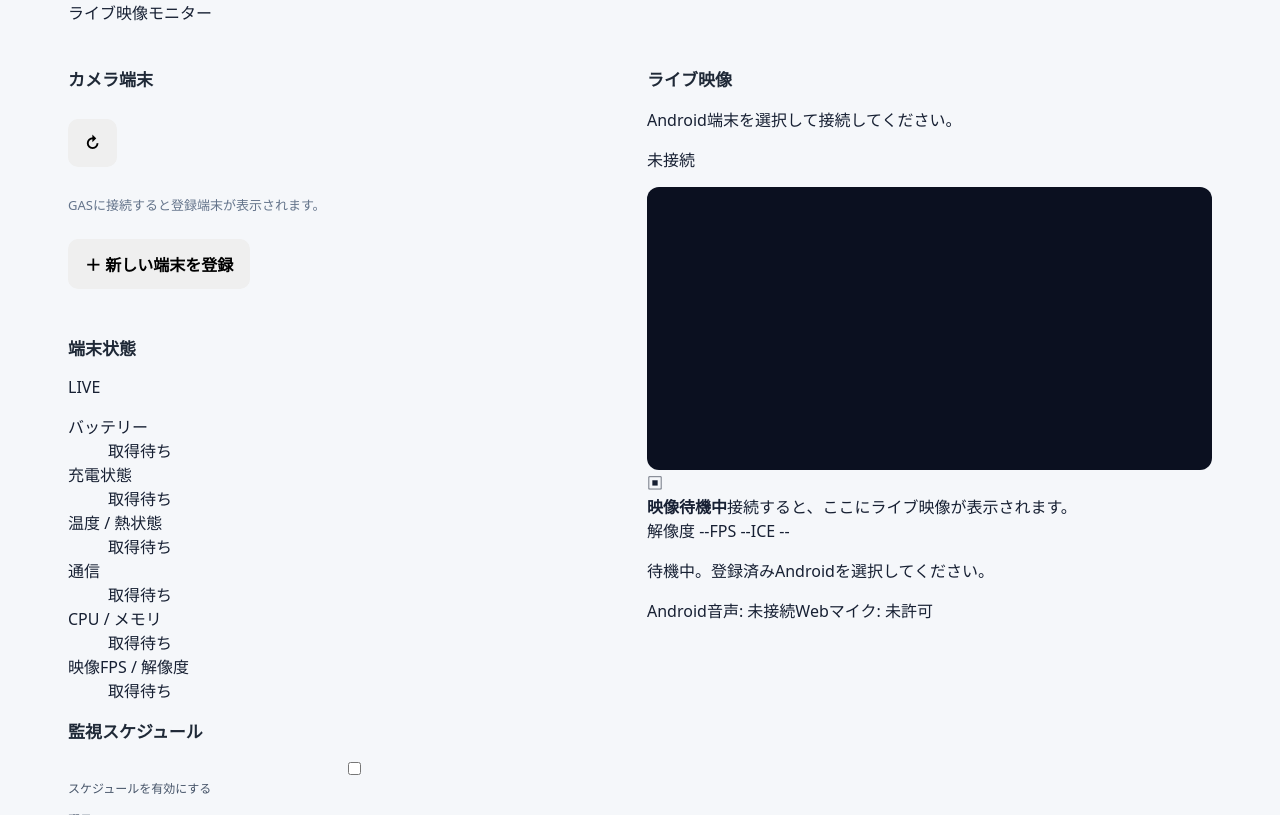
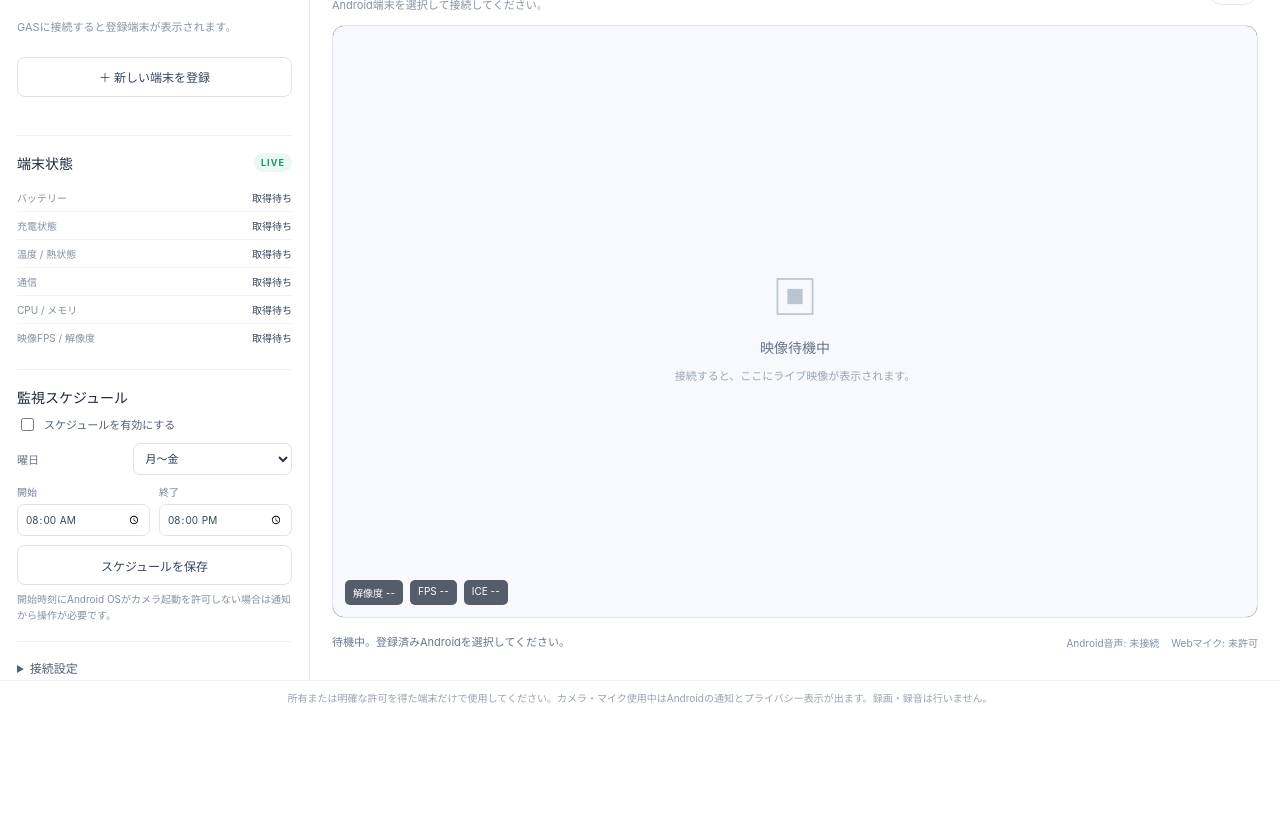
Before and after one commit to a09848281-prog/web-rtc-, a plain HTML site: page web/index.html in a window 1280 px wide. Shown: the part 120-935 px from the top of the page. After the commit the page ends 836 px from the top, so only its background shows below. Drawn offline with Linux system fonts and the light colour scheme.

Commit message:
Create spacious white camera viewer layout

```diff
--- a/web/style.css
+++ b/web/style.css
@@ -1,37 +1,39 @@
-:root{color-scheme:light;font-family:system-ui,-apple-system,"Noto Sans JP",sans-serif;background:#f5f7fa;color:#172033}
+:root{font-family:-apple-system,BlinkMacSystemFont,"Segoe UI","Noto Sans JP",sans-serif;color:#172033;background:#fff;font-synthesis:none;text-rendering:optimizeLegibility}
 *{box-sizing:border-box}
-body{margin:0;max-width:1180px;padding:24px 18px 42px;margin-inline:auto}
-header{display:flex;align-items:center;justify-content:space-between;gap:16px;margin:10px 0 26px}
-.eyebrow{font-size:10px;letter-spacing:.18em;color:#64748b;font-weight:800;margin:0 0 6px}
-h1{font-size:28px;margin:0;color:#111827}
-h2{font-size:17px;margin:0 0 16px;color:#1f2937}
-.sub,.hint,footer{color:#64748b;font-size:13px;line-height:1.7}
-.pill{border:1px solid #d7dee8;border-radius:99px;padding:8px 12px;color:#475569;font-size:12px;background:#fff}
-.panel{background:#fff;border:1px solid #e2e8f0;border-radius:16px;padding:20px;margin:14px 0;box-shadow:0 5px 18px #0f172a0a}
-label{display:block;font-size:12px;color:#475569;margin:13px 0 7px}
-input{width:100%;background:#fff;color:#172033;border:1px solid #cbd5e1;border-radius:10px;padding:13px;font:inherit;min-width:0}
-input:focus{outline:2px solid #bfdbfe;border-color:#60a5fa}
-button{border:1px solid transparent;border-radius:10px;padding:12px 16px;font:inherit;font-weight:700;cursor:pointer;margin-top:12px;min-height:44px}
+body{margin:0;min-height:100vh;background:#fff}
+button,input,select{font:inherit}
+button{cursor:pointer;min-height:40px}
 button:disabled{opacity:.45;cursor:not-allowed}
-.primary{background:#1d4ed8;color:#fff}
-.secondary{background:#f1f5f9;color:#1e293b;border-color:#dbe3ed}
-.row{display:flex;align-items:center;justify-content:space-between;gap:12px}
-.row h2{margin:0}
-.devices{display:grid;gap:10px;margin-top:15px}
-.device{border:1px solid #e2e8f0;border-radius:12px;padding:14px;background:#fff;display:flex;align-items:center;justify-content:space-between;gap:12px}
-.device strong{display:block;color:#172033}
-.device small{color:#64748b}
-.empty{color:#64748b;font-size:13px}
-.message{font-size:13px;color:#1d4ed8;min-height:20px}
-.media-placeholder{min-height:190px;border:1px dashed #cbd5e1;border-radius:14px;background:#f8fafc;display:flex;flex-direction:column;align-items:center;justify-content:center;gap:9px}
-.media-placeholder span{font-size:34px}
-.media-placeholder small{color:#64748b;text-align:center;padding:0 12px}
-footer{text-align:center;padding:18px 6px}
-.actions{display:grid;grid-template-columns:repeat(2,minmax(0,1fr));gap:10px;margin-top:14px}
-.actions button{margin:0}
-#remoteVideo{display:block;width:100%;max-height:68vh;min-height:220px;object-fit:contain;background:#0b1020;border-radius:12px;margin-top:16px}
-.pair-result{margin-top:16px;padding:16px;text-align:center;background:#eff6ff;border:1px solid #bfdbfe;border-radius:12px}
-.pair-result strong{display:block;font-size:2rem;letter-spacing:.3em;color:#1d4ed8}
-.pair-result small{display:block;margin-top:8px;color:#475569}
-@media(min-width:760px){main{display:grid;grid-template-columns:minmax(0,1fr) minmax(0,1fr);gap:14px}main .panel{margin:0}body{padding-top:34px}#controlPanel{grid-column:1/-1}}
-@media(max-width:560px){body{padding:16px 12px 30px}.actions{grid-template-columns:1fr}h1{font-size:24px}.panel{padding:16px}}
+.topbar{height:68px;padding:0 22px;border-bottom:1px solid #e6eaf0;display:flex;align-items:center;justify-content:space-between;background:#fff}
+.brand{display:flex;align-items:center;gap:12px}.brand-mark{font-size:22px;color:#2563eb}.brand h1{font-size:18px;line-height:1.15;margin:0;font-weight:750;letter-spacing:.01em}.brand p{font-size:11px;color:#8490a2;margin:4px 0 0}
+.top-status{display:flex;align-items:center;gap:10px;font-size:12px;color:#526074}.top-status strong{font-weight:650}.status-dot{width:9px;height:9px;border-radius:50%;background:#aab3c0}.status-dot.online{background:#16a36a}.status-dot.error{background:#dc5353}#connectionState{border-left:1px solid #e2e7ee;padding-left:10px;color:#758196}
+.layout{display:grid;grid-template-columns:320px minmax(0,1fr);min-height:calc(100vh - 111px)}
+.sidebar{border-right:1px solid #e6eaf0;background:#fff;padding:16px 17px 28px;overflow:auto;max-height:calc(100vh - 68px)}
+.side-section{padding:0 0 18px;margin-bottom:17px;border-bottom:1px solid #edf0f4}.side-section:last-child{border-bottom:0}
+h2{font-size:14px;font-weight:720;margin:0;color:#1c2738}h3{font-size:13px;margin:0 0 8px;color:#344155}
+.section-heading{display:flex;align-items:center;justify-content:space-between;margin:0 0 11px}.icon-button,.text-button{border:0;background:transparent;color:#42628f;padding:4px 7px;font-size:13px;min-height:28px}.icon-button{font-size:21px}
+.devices{display:grid;gap:8px}.device{border:1px solid #e4e9f0;border-radius:9px;padding:10px 11px;display:flex;align-items:center;justify-content:space-between;gap:8px;background:#fff}.device.selected{border-color:#8fb5f5;background:#f7faff}.device strong{display:block;font-size:12px;font-weight:700}.device small{display:block;color:#8994a4;font-size:10px;margin-top:4px}.device button{border:1px solid #dce3ed;background:#fff;border-radius:7px;padding:6px 9px;color:#34445e;font-size:11px;min-height:32px}
+.empty{color:#8994a4;font-size:11px;line-height:1.6}
+.button{border:1px solid #dce3eb;border-radius:8px;padding:9px 11px;font-size:12px;font-weight:650;background:#fff;color:#26364e;transition:background .15s,border-color .15s}.button:hover:not(:disabled){background:#f5f8fc;border-color:#c6d3e3}.button-primary{background:#2366d1;color:#fff;border-color:#2366d1}.button-primary:hover:not(:disabled){background:#1d56b5}.button-danger{background:#fff7f7;color:#b84242;border-color:#f0d0d0}.button-light{background:#fff;color:#33445d}.full{width:100%;margin-top:9px}
+.control-grid{display:grid;grid-template-columns:1fr 1fr;gap:7px;margin-top:9px}.control-grid button{font-size:11px;padding:8px 5px}
+.pair-result{margin-top:10px;padding:12px;border-radius:9px;background:#f3f7ff;border:1px solid #d9e5fa;text-align:center}.pair-result span,.pair-result small{display:block;color:#67758a;font-size:10px}.pair-result strong{display:block;font-size:26px;letter-spacing:.22em;color:#1e5dbb;margin:5px 0}.pair-result small{margin-top:3px}
+.message{font-size:11px;line-height:1.5;color:#2563bd;min-height:12px;margin:8px 0 0;overflow-wrap:anywhere}
+.side-divider{height:1px;background:#edf0f4;margin:14px 0}
+.setting-row{display:flex;align-items:center;justify-content:space-between;gap:8px;margin:9px 0}.setting-row label,.advanced label{font-size:11px;color:#68758a}.setting-row select{width:58%;min-width:0;border:1px solid #dde4ed;border-radius:7px;background:#fff;padding:7px 8px;font-size:11px;color:#27364b}
+.mic-row{display:flex;align-items:center;justify-content:space-between;gap:8px;margin:8px 0}.mic-state{font-size:11px;color:#7a8799}.mic-state.allowed{color:#16845a}.ptt-button{width:100%;height:48px;border-radius:9px;border:1px solid #b9cbe4;background:#eff5ff;color:#2157a7;font-weight:750;font-size:14px;touch-action:none;user-select:none}.ptt-button.active{background:#dceaff;border-color:#2c6fd5;color:#174e9e;box-shadow:0 0 0 3px #e6f0ff}
+.small-note{font-size:10px;line-height:1.55;color:#8390a1;margin:7px 0 0}.telemetry{margin:5px 0 0}.telemetry div{display:flex;justify-content:space-between;gap:8px;padding:6px 0;border-bottom:1px solid #f0f2f5}.telemetry div:last-child{border-bottom:0}.telemetry dt{font-size:10px;color:#8490a0}.telemetry dd{font-size:10px;color:#34445a;font-weight:650;margin:0;text-align:right}
+.live-label{font-size:9px;font-weight:750;letter-spacing:.12em;color:#199464;background:#eaf8f1;border-radius:99px;padding:4px 7px}
+.warning{font-size:10px;color:#a34726;background:#fff5ed;border:1px solid #ffe0cb;padding:8px;border-radius:7px;margin:9px 0 0}
+.check-row{display:flex;align-items:center;gap:7px;font-size:11px;color:#536176;margin:8px 0}.check-row input{accent-color:#2868ca}
+.time-row{display:flex;gap:9px}.time-row label{flex:1;font-size:10px;color:#748196}.time-row input{display:block;width:100%;margin-top:5px;border:1px solid #dde4ed;border-radius:7px;padding:7px;background:white;color:#33445a}
+.advanced summary{font-size:12px;font-weight:700;color:#526176;cursor:pointer}.advanced input{width:100%;border:1px solid #dce3ed;border-radius:7px;padding:8px;font-size:10px;margin-top:6px}
+.viewer{min-width:0;padding:20px 22px 13px;display:flex;flex-direction:column;max-height:calc(100vh - 68px)}.viewer-heading{display:flex;align-items:center;justify-content:space-between;gap:14px;margin-bottom:13px}.viewer-heading h2{font-size:16px}.viewer-heading p{margin:4px 0 0;font-size:11px;color:#8792a2}.media-badge{white-space:nowrap;border:1px solid #e0e6ef;padding:6px 9px;border-radius:99px;color:#6f7e92;font-size:10px;background:#fff}
+.video-frame{position:relative;flex:1;min-height:280px;max-height:calc(100vh - 205px);overflow:hidden;border:1px solid #e0e5ec;border-radius:12px;background:#f6f8fb;display:flex;align-items:center;justify-content:center}
+#remoteVideo{display:block;width:100%;height:100%;max-height:calc(100vh - 205px);object-fit:contain;background:#0c1118}
+.video-placeholder{position:absolute;inset:0;display:flex;flex-direction:column;align-items:center;justify-content:center;gap:10px;background:#f7f9fc;color:#9aa5b5;pointer-events:none}.video-placeholder[hidden]{display:none}.camera-icon{font-size:46px;color:#bac5d2}.video-placeholder strong{font-size:14px;color:#65748a}.video-placeholder span{font-size:11px}
+.video-overlay{position:absolute;left:12px;bottom:12px;display:flex;gap:7px;pointer-events:none}.video-overlay span,.stale-badge{font-size:10px;color:#fff;background:#172033b8;padding:5px 8px;border-radius:5px}.stale-badge{position:absolute;top:12px;left:12px;background:#a33d3d}
+.viewer-footer{min-height:49px;display:flex;align-items:center;justify-content:space-between;gap:12px}.viewer-footer p{font-size:11px;color:#68768b;line-height:1.5;margin:8px 0}.audio-status{display:flex;gap:12px;justify-content:flex-end;flex-wrap:wrap;font-size:10px;color:#8090a3}
+footer{border-top:1px solid #edf0f4;padding:10px 16px;text-align:center;color:#98a2b0;font-size:10px;line-height:1.5}
+@media(orientation:landscape) and (min-width:900px){.layout{grid-template-columns:310px minmax(0,1fr)}.sidebar{max-height:calc(100vh - 68px)}.viewer{height:calc(100vh - 68px)}}
+@media(max-width:850px){.layout{grid-template-columns:280px minmax(0,1fr)}.sidebar{padding:14px}.viewer{padding:14px}.video-frame{min-height:240px}}
+@media(max-width:640px){.topbar{height:58px;padding:0 13px}.top-status{gap:6px;font-size:10px}.top-status #connectionState{display:none}.layout{display:flex;flex-direction:column}.sidebar{order:2;max-height:none;border-right:0;border-top:1px solid #e6eaf0}.viewer{order:1;max-height:none;height:auto;padding:12px;min-height:340px}.video-frame{min-height:240px;max-height:55vh}.viewer-heading{margin-bottom:8px}.viewer-footer{align-items:flex-start;flex-direction:column;gap:2px}.audio-status{justify-content:flex-start}.sidebar{display:block}.side-section{margin-bottom:13px;padding-bottom:13px}}
```
